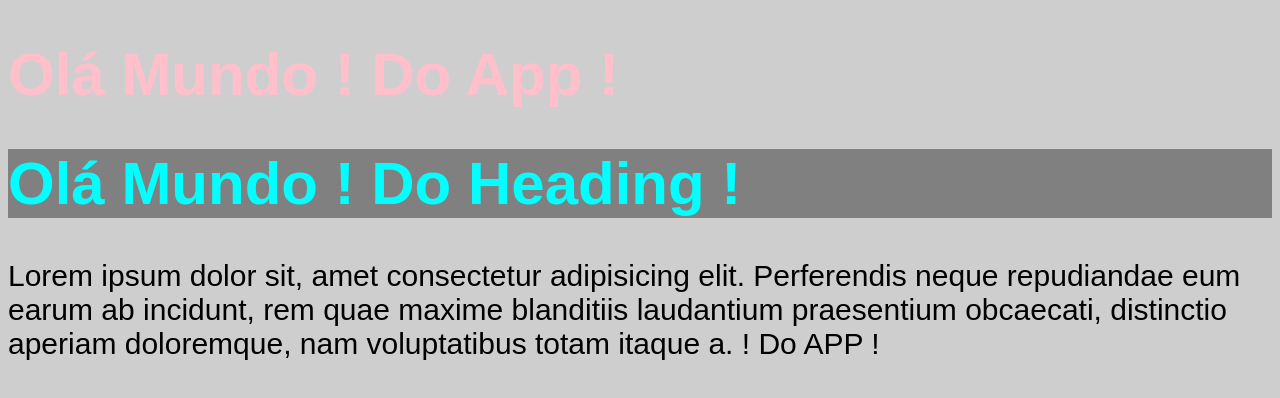
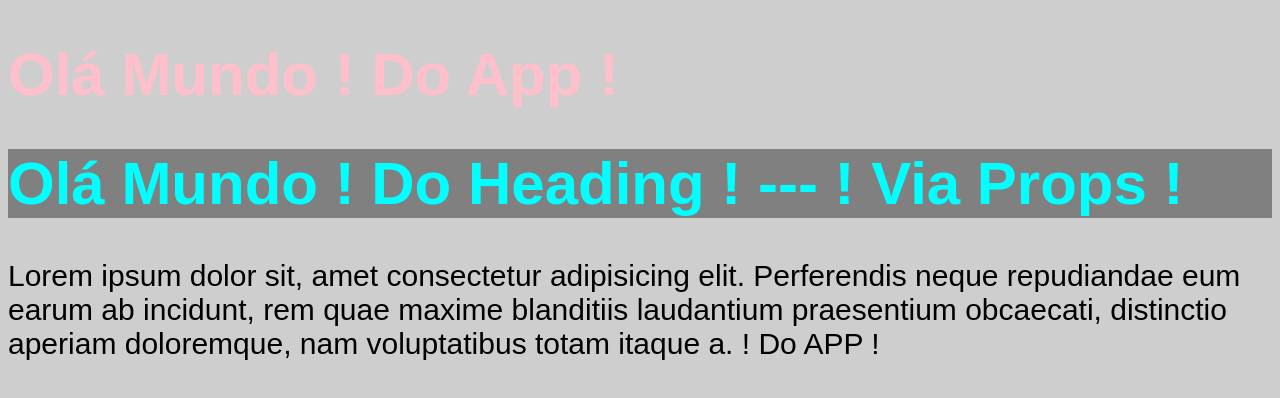
Before and after one commit to HamiltonGJr/chronos-pomodoro, a React (Vite) app: page / in a window 1280 px wide. Shown: the top 398 px of the page. Built offline with nearby package versions, Linux system fonts and the light colour scheme.

Commit message:
properties (props) and children of components in ReactJs

```diff
--- a/src/App.tsx
+++ b/src/App.tsx
@@ -16,7 +16,9 @@
     <>
       <h1>Olá Mundo ! Do App !</h1>
 
-      <Heading />
+      <Heading attr={123} attr2='String'>
+        Olá Mundo ! Do Heading ! --- ! Via Props !
+      </Heading>
 
       <p>
         Lorem ipsum dolor sit, amet consectetur adipisicing elit. Perferendis
--- a/src/components/Heading.tsx
+++ b/src/components/Heading.tsx
@@ -1,11 +1,9 @@
 import styles from './Heading.module.css';
 
-function Heading() {
+function Heading(props) {
   return (
     <>
-      <h1 className={`${styles.heading} ${styles.cyan}`}>
-        Olá Mundo ! Do Heading !
-      </h1>
+      <h1 className={`${styles.heading} ${styles.cyan}`}>{props.children}</h1>
     </>
   );
 }
```
